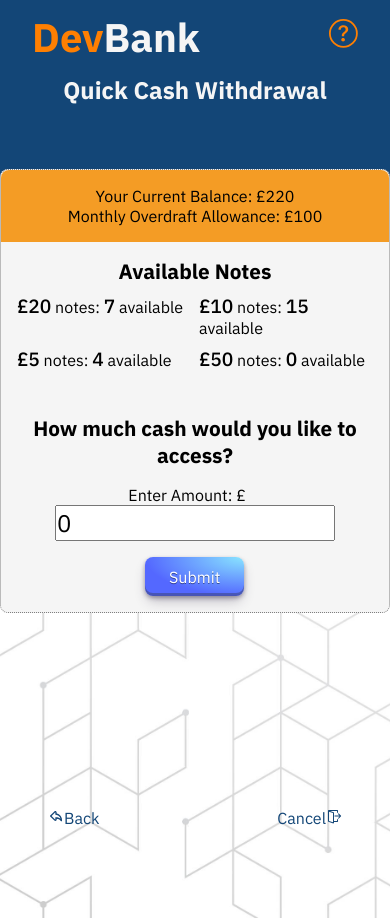
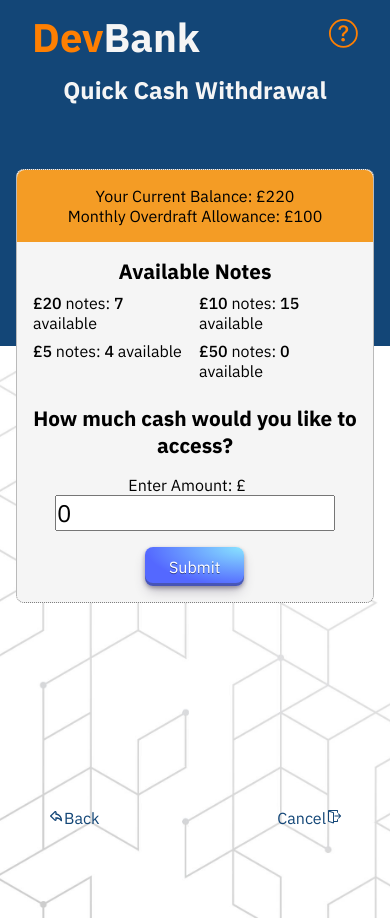
Before and after one commit to anh-8922/atm-machine-dev-bank, a React (Create React App) app: page /user/transaction-types/cash-withdrawals in a window 390 px wide. Built offline with nearby package versions, Linux system fonts and the light colour scheme.

Commit message:
adding mediaquery

```diff
--- a/src/StyleSheet/cashwithdraw.css
+++ b/src/StyleSheet/cashwithdraw.css
@@ -171,7 +171,7 @@
     }
 
     .available-notes span {
-        font-size: 1.2rem;
+        font-size: 1rem;
     }
     .withdraw-input {
         padding: 0 0.5rem;
@@ -183,3 +183,10 @@
         margin: 1rem
     }
 }
+
+@media only screen and (max-width: 436px) {
+    .cash-withdrawal-box {
+        top: 20%;
+        margin: 0 1rem;
+    }
+}
```
